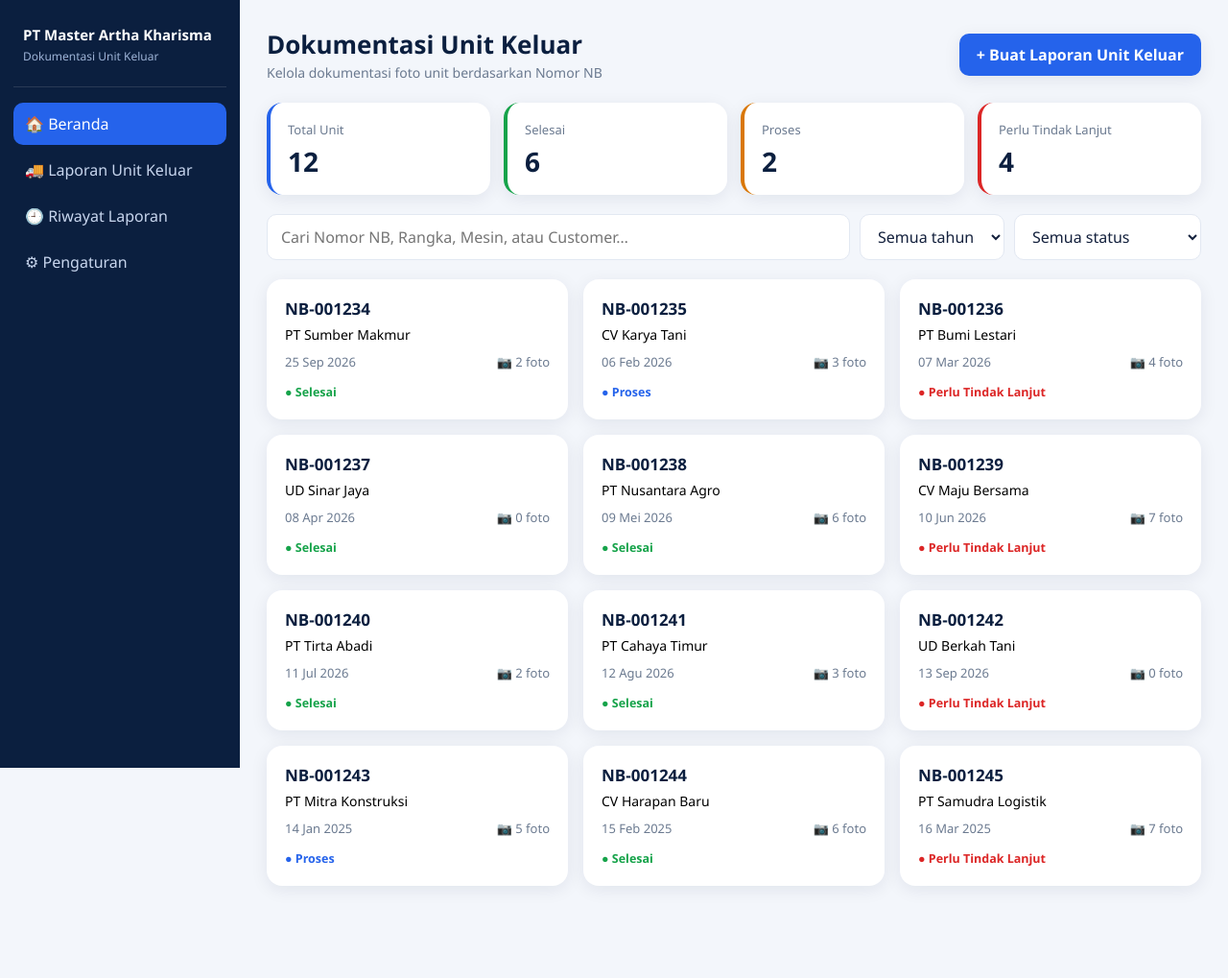
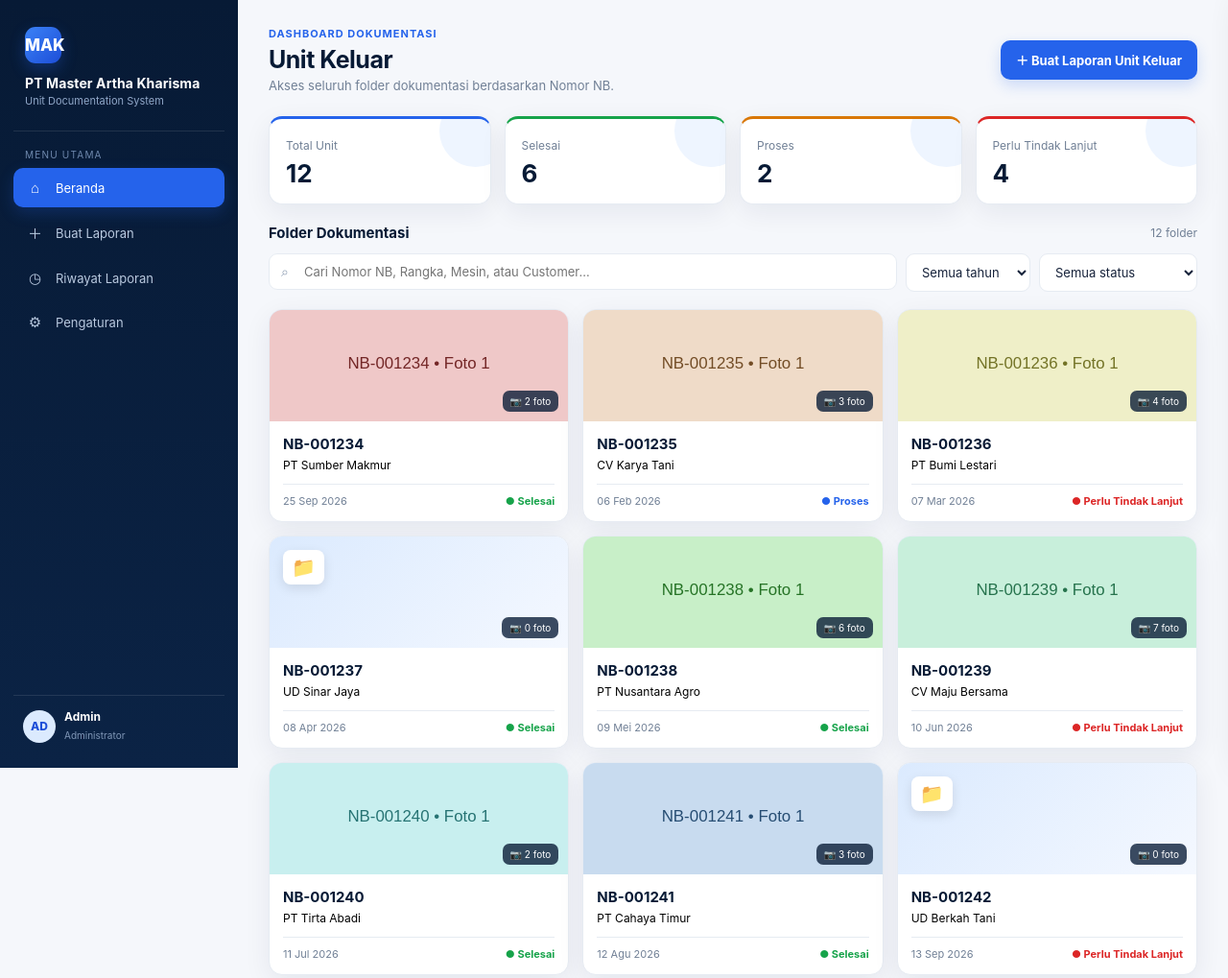
Before and after one commit to mistermocay/masterbus-manageunit, a plain HTML site: page index.html in a window 1280 px wide. Shown: the top 1019 px of the page at 96% size. Before the commit the page ends 951 px from the top, so only its background shows below. Drawn offline with Linux system fonts and the light colour scheme.

Commit message:
Update index.html

```diff
--- a/index.html
+++ b/index.html
@@ -5,95 +5,111 @@
 <meta name="viewport" content="width=device-width, initial-scale=1">
 <title>Dokumentasi Unit Keluar – PT Master Artha Kharisma</title>
 <style>
-:root{--navy:#0b1f3f;--navy2:#13305e;--blue:#2563eb;--blue-soft:#e8f0ff;--bg:#f3f6fb;--white:#fff;--text:#14213d;--muted:#6b7a90;--line:#e2e8f2;--green:#16a34a;--amber:#d97706;--red:#dc2626;--shadow:0 4px 18px rgba(11,31,63,.08)}
+:root{
+  --navy:#071a35;--navy2:#0d2a52;--blue:#2563eb;--blue2:#3b82f6;
+  --blue-soft:#eef5ff;--bg:#f5f7fb;--white:#fff;--text:#17233b;
+  --muted:#718096;--line:#e6ebf2;--green:#16a34a;--amber:#d97706;
+  --red:#dc2626;--shadow:0 8px 28px rgba(15,35,65,.07);
+}
 *{box-sizing:border-box;margin:0}
-body{font-family:"Segoe UI",system-ui,sans-serif;background:var(--bg);color:var(--text);display:flex;min-height:100vh}
-button,input,select{font:inherit}
-button{cursor:pointer}
-:focus-visible{outline:2px solid var(--blue);outline-offset:2px}
-/* Sidebar */
-.sidebar{width:250px;background:var(--navy);color:#fff;padding:22px 14px;position:sticky;top:0;height:100vh;flex-shrink:0}
-.brand{padding:4px 10px 22px;border-bottom:1px solid rgba(255,255,255,.12);margin-bottom:16px}
-.brand b{display:block;font-size:15px}.brand small{color:#9db3d6;font-size:12px}
-.nav button{display:flex;gap:10px;width:100%;padding:11px 12px;margin-bottom:4px;border:0;border-radius:10px;background:none;color:#c8d6ee;text-align:left}
-.nav button:hover{background:var(--navy2)}
-.nav button.active{background:var(--blue);color:#fff}
-/* Main */
-main{flex:1;padding:28px;min-width:0}
-.top{display:flex;justify-content:space-between;align-items:center;gap:14px;flex-wrap:wrap;margin-bottom:22px}
-h1{font-size:26px;color:var(--navy)}
-.sub{color:var(--muted);font-size:14px;margin-top:2px}
-.btn{background:var(--blue);color:#fff;border:0;padding:11px 18px;border-radius:10px;font-weight:600;box-shadow:var(--shadow)}
-.btn:hover{background:#1d4fd8}
-.btn.ghost{background:var(--white);color:var(--navy);border:1px solid var(--line);box-shadow:none}
-.btn.danger{background:#fff;color:var(--red);border:1px solid #f3c1c1;box-shadow:none}
+html,body{min-height:100%}
+body{font-family:Inter,"Segoe UI",system-ui,sans-serif;background:var(--bg);color:var(--text);display:flex;min-height:100vh}
+button,input,select{font:inherit}button{cursor:pointer}:focus-visible{outline:2px solid var(--blue);outline-offset:2px}
+
+/* SIDEBAR */
+.sidebar{width:248px;background:linear-gradient(180deg,#071a35 0%,#0b2345 100%);color:#fff;padding:24px 14px;position:sticky;top:0;height:100vh;flex-shrink:0;display:flex;flex-direction:column}
+.brand{padding:4px 12px 24px;border-bottom:1px solid rgba(255,255,255,.1);margin-bottom:18px}
+.brand-mark{width:38px;height:38px;border-radius:11px;background:linear-gradient(135deg,#3b82f6,#1d4ed8);display:grid;place-items:center;font-weight:800;font-size:17px;margin-bottom:12px;box-shadow:0 6px 16px rgba(37,99,235,.3)}
+.brand b{display:block;font-size:14px;letter-spacing:.1px}.brand small{color:#91a8c9;font-size:11px;display:block;margin-top:3px}
+.nav-label{font-size:10px;text-transform:uppercase;letter-spacing:1.2px;color:#6f89ae;padding:0 12px 8px}
+.nav button{display:flex;align-items:center;gap:11px;width:100%;padding:11px 12px;margin-bottom:5px;border:0;border-radius:10px;background:none;color:#b9c9df;text-align:left;font-size:13px;transition:.18s}
+.nav button .ico{width:21px;text-align:center;font-size:15px}
+.nav button:hover{background:rgba(255,255,255,.07);color:#fff}
+.nav button.active{background:#2563eb;color:#fff;box-shadow:0 6px 16px rgba(37,99,235,.22)}
+.side-bottom{margin-top:auto;padding:14px 10px 2px;border-top:1px solid rgba(255,255,255,.1)}
+.user-mini{display:flex;align-items:center;gap:9px}.avatar{width:34px;height:34px;border-radius:50%;background:#dbeafe;color:#1d4ed8;display:grid;place-items:center;font-size:12px;font-weight:800}
+.user-mini b{font-size:12px;display:block}.user-mini small{color:#8198b8;font-size:10px}
+
+/* MAIN */
+main{flex:1;padding:28px 32px;min-width:0;max-width:1600px;margin:0 auto;width:100%}
+.top{display:flex;justify-content:space-between;align-items:center;gap:16px;flex-wrap:wrap;margin-bottom:24px}
+.eyebrow{font-size:11px;color:var(--blue);font-weight:700;text-transform:uppercase;letter-spacing:1px;margin-bottom:5px}
+h1{font-size:25px;color:var(--navy);letter-spacing:-.5px}.sub{color:var(--muted);font-size:13px;margin-top:4px}
+.btn{background:var(--blue);color:#fff;border:0;padding:11px 16px;border-radius:10px;font-weight:650;box-shadow:0 6px 15px rgba(37,99,235,.2);font-size:13px}.btn:hover{background:#1d4fd8}
+.btn.ghost{background:#fff;color:var(--navy);border:1px solid var(--line);box-shadow:none}.btn.danger{background:#fff;color:var(--red);border:1px solid #f2c5c5;box-shadow:none}
+
+/* STATS */
 .stats{display:grid;grid-template-columns:repeat(4,1fr);gap:14px;margin-bottom:20px}
-.stat{background:var(--white);border-radius:16px;padding:16px 18px;box-shadow:var(--shadow);border-left:4px solid var(--blue)}
-.stat span{color:var(--muted);font-size:13px}.stat b{display:block;font-size:28px;color:var(--navy);margin-top:4px}
-.stat.g{border-color:var(--green)}.stat.a{border-color:var(--amber)}.stat.r{border-color:var(--red)}
-.tools{display:flex;gap:10px;flex-wrap:wrap;margin-bottom:20px}
-.tools input,.tools select,.field input,.field select{padding:11px 14px;border:1px solid var(--line);border-radius:10px;background:var(--white);color:var(--text)}
-.tools input{flex:1;min-width:220px}
-.grid{display:grid;grid-template-columns:repeat(auto-fill,minmax(240px,1fr));gap:16px}
-.card{background:var(--white);border:1px solid transparent;border-radius:16px;padding:18px;box-shadow:var(--shadow);cursor:pointer;text-align:left;transition:border-color .15s,transform .15s}
-.card:hover{border-color:var(--blue);transform:translateY(-2px)}
-.card .nb{font-weight:700;color:var(--navy);font-size:17px;margin-bottom:6px}
-.card .cust{font-size:14px;margin-bottom:10px}
-.card .meta{display:flex;justify-content:space-between;color:var(--muted);font-size:13px;margin-bottom:10px}
-.badge{font-size:12.5px;font-weight:600}
-.badge.Selesai{color:var(--green)}.badge.Proses{color:var(--blue)}.badge.Perlu{color:var(--red)}
-.empty{grid-column:1/-1;text-align:center;color:var(--muted);padding:50px 10px;background:var(--white);border-radius:16px}
-/* Riwayat & Pengaturan */
-.panel{background:var(--white);border-radius:16px;box-shadow:var(--shadow);padding:8px 18px;overflow-x:auto}
-.row{display:flex;justify-content:space-between;gap:12px;padding:13px 0;border-bottom:1px solid var(--line);font-size:14px;cursor:pointer}
-.row:last-child{border:0}
-.info{padding:18px;line-height:1.7;font-size:14px;cursor:default}
-/* Drawer & Modal */
-.overlay{position:fixed;inset:0;background:rgba(11,31,63,.45);display:none;z-index:20}
-.overlay.open{display:block}
-.drawer{position:fixed;top:0;right:-560px;width:min(520px,100%);height:100%;background:var(--white);z-index:30;padding:24px;overflow-y:auto;transition:right .25s;box-shadow:-8px 0 30px rgba(0,0,0,.15)}
-.drawer.open{right:0}
-.drawer h2{color:var(--navy);margin-bottom:14px}
-.dl{display:grid;grid-template-columns:130px 1fr;gap:10px 8px;font-size:14px;margin-bottom:20px}
-.dl dt{color:var(--muted)}.dl dd{font-weight:600;margin:0;word-break:break-word}
-.gallery{display:grid;grid-template-columns:repeat(2,1fr);gap:10px}
-.gallery img{width:100%;aspect-ratio:4/3;object-fit:cover;border-radius:10px;border:1px solid var(--line);cursor:zoom-in}
-.modal{position:fixed;left:50%;top:50%;transform:translate(-50%,-50%);width:min(560px,94%);max-height:92vh;overflow-y:auto;background:var(--white);border-radius:18px;padding:24px;z-index:30;display:none;box-shadow:0 20px 50px rgba(0,0,0,.25)}
-.modal.open{display:block}
-.field{margin-bottom:14px}.field label{display:block;font-size:13px;color:var(--muted);margin-bottom:5px}.field input,.field select{width:100%}
-.previews{display:grid;grid-template-columns:repeat(auto-fill,minmax(90px,1fr));gap:8px;margin-top:10px}
-.pv{position:relative}.pv img{width:100%;aspect-ratio:1;object-fit:cover;border-radius:8px}
-.pv button{position:absolute;top:4px;right:4px;width:22px;height:22px;border-radius:50%;border:0;background:var(--red);color:#fff;line-height:1}
-.actions{display:flex;justify-content:flex-end;gap:10px;margin-top:18px;flex-wrap:wrap}
-.toast{position:fixed;bottom:22px;left:50%;transform:translateX(-50%);background:var(--navy);color:#fff;padding:12px 20px;border-radius:10px;z-index:50;display:none;font-size:14px;max-width:92%}
-.close{float:right;border:0;background:none;font-size:22px;color:var(--muted)}
-/* Responsive */
-@media(max-width:820px){
- body{flex-direction:column}
- .sidebar{width:100%;height:auto;position:static;padding:12px}
- .brand{padding-bottom:10px;margin-bottom:8px}
- .nav{display:grid;grid-template-columns:repeat(2,1fr);gap:4px}.nav button{margin:0}
- main{padding:18px 14px}.stats{grid-template-columns:repeat(2,1fr)}
+.stat{background:#fff;border:1px solid var(--line);border-radius:14px;padding:16px 17px;box-shadow:var(--shadow);position:relative;overflow:hidden}
+.stat:after{content:"";position:absolute;right:-22px;top:-25px;width:75px;height:75px;border-radius:50%;background:var(--blue-soft)}
+.stat span{color:var(--muted);font-size:12px;position:relative;z-index:1}.stat b{display:block;font-size:26px;color:var(--navy);margin-top:5px;position:relative;z-index:1}
+.stat.g{border-top:3px solid var(--green)}.stat.a{border-top:3px solid var(--amber)}.stat.r{border-top:3px solid var(--red)}.stat:not(.g):not(.a):not(.r){border-top:3px solid var(--blue)}
+
+/* SEARCH */
+.section-head{display:flex;align-items:center;justify-content:space-between;margin:5px 0 12px}.section-head h2{font-size:15px;color:var(--navy)}.section-head span{font-size:12px;color:var(--muted)}
+.tools{display:flex;gap:9px;flex-wrap:wrap;margin-bottom:18px}
+.searchbox{position:relative;flex:1;min-width:260px}.searchbox span{position:absolute;left:13px;top:10px;color:#91a0b5;font-size:14px}.tools input,.tools select,.field input,.field select{padding:10px 12px;border:1px solid var(--line);border-radius:9px;background:#fff;color:var(--text);font-size:13px}.searchbox input{width:100%;padding-left:36px}.tools select{min-width:130px}
+
+/* FOLDER CARDS */
+.grid{display:grid;grid-template-columns:repeat(auto-fill,minmax(250px,1fr));gap:14px}
+.card{background:#fff;border:1px solid var(--line);border-radius:14px;padding:0;box-shadow:var(--shadow);cursor:pointer;text-align:left;transition:.18s;overflow:hidden}
+.card:hover{border-color:#b9cff5;transform:translateY(-2px);box-shadow:0 12px 28px rgba(15,35,65,.1)}
+.card-cover{height:116px;background:linear-gradient(135deg,#dbeafe,#f4f8ff);position:relative;overflow:hidden}
+.card-cover img{width:100%;height:100%;object-fit:cover}
+.card-cover .folder-icon{position:absolute;left:14px;top:14px;width:43px;height:36px;border-radius:8px;background:#fff;display:grid;place-items:center;font-size:20px;box-shadow:0 4px 12px rgba(0,0,0,.1)}
+.card-cover .photo-count{position:absolute;right:10px;bottom:10px;background:rgba(7,26,53,.78);color:#fff;padding:5px 8px;border-radius:7px;font-size:10px}
+.card-body{padding:14px}.card .nb{font-weight:750;color:var(--navy);font-size:15px;margin-bottom:5px}.card .cust{font-size:12px;margin-bottom:12px;white-space:nowrap;overflow:hidden;text-overflow:ellipsis}.card .meta{display:flex;justify-content:space-between;color:var(--muted);font-size:11px;padding-top:10px;border-top:1px solid var(--line)}
+.status-dot{font-size:11px;font-weight:650}.status-dot.Selesai{color:var(--green)}.status-dot.Proses{color:var(--blue)}.status-dot.Perlu{color:var(--red)}
+.empty{grid-column:1/-1;text-align:center;color:var(--muted);padding:55px 10px;background:#fff;border:1px dashed var(--line);border-radius:14px}
+
+/* HISTORY / SETTINGS */
+.panel{background:#fff;border:1px solid var(--line);border-radius:14px;box-shadow:var(--shadow);padding:8px 18px;overflow-x:auto}
+.row{display:flex;justify-content:space-between;gap:12px;padding:14px 0;border-bottom:1px solid var(--line);font-size:13px;cursor:pointer}.row:last-child{border:0}.info{padding:18px;line-height:1.7;font-size:13px;cursor:default}
+
+/* DRAWER + MODAL */
+.overlay{position:fixed;inset:0;background:rgba(7,26,53,.46);display:none;z-index:20;backdrop-filter:blur(2px)}.overlay.open{display:block}
+.drawer{position:fixed;top:0;right:-600px;width:min(570px,100%);height:100%;background:#fff;z-index:30;padding:25px 26px;overflow-y:auto;transition:right .25s;box-shadow:-12px 0 35px rgba(0,0,0,.16)}.drawer.open{right:0}
+.drawer h2{color:var(--navy);margin-bottom:17px;font-size:21px}.drawer-head{display:flex;align-items:center;gap:10px;margin-bottom:17px}.drawer-head .folder{width:42px;height:42px;border-radius:10px;background:var(--blue-soft);display:grid;place-items:center;font-size:20px}
+.dl{display:grid;grid-template-columns:125px 1fr;gap:10px 8px;font-size:13px;margin-bottom:23px;padding:15px;background:#f8fafc;border:1px solid var(--line);border-radius:11px}.dl dt{color:var(--muted)}.dl dd{font-weight:650;margin:0;word-break:break-word}
+.gallery{display:grid;grid-template-columns:repeat(2,1fr);gap:10px}.gallery img{width:100%;aspect-ratio:4/3;object-fit:cover;border-radius:9px;border:1px solid var(--line);cursor:zoom-in}
+.modal{position:fixed;left:50%;top:50%;transform:translate(-50%,-50%);width:min(560px,94%);max-height:92vh;overflow-y:auto;background:#fff;border-radius:16px;padding:24px;z-index:30;display:none;box-shadow:0 20px 55px rgba(0,0,0,.25)}.modal.open{display:block}
+.field{margin-bottom:13px}.field label{display:block;font-size:12px;color:var(--muted);margin-bottom:5px;font-weight:600}.field input,.field select{width:100%}
+.previews{display:grid;grid-template-columns:repeat(auto-fill,minmax(88px,1fr));gap:8px;margin-top:10px}.pv{position:relative}.pv img{width:100%;aspect-ratio:1;object-fit:cover;border-radius:8px}.pv button{position:absolute;top:4px;right:4px;width:22px;height:22px;border-radius:50%;border:0;background:var(--red);color:#fff;line-height:1}
+.actions{display:flex;justify-content:flex-end;gap:9px;margin-top:18px;flex-wrap:wrap}.toast{position:fixed;bottom:22px;left:50%;transform:translateX(-50%);background:var(--navy);color:#fff;padding:11px 18px;border-radius:9px;z-index:50;display:none;font-size:13px;max-width:92%}.close{float:right;border:0;background:none;font-size:22px;color:var(--muted)}
+
+/* RESPONSIVE */
+@media(max-width:900px){.sidebar{width:220px}main{padding:22px}.stats{grid-template-columns:repeat(2,1fr)}}
+@media(max-width:680px){
+ body{display:block}.sidebar{width:100%;height:auto;position:static;padding:14px}.brand{padding-bottom:13px;margin-bottom:12px}.nav{display:grid;grid-template-columns:repeat(2,1fr);gap:4px}.nav button{margin:0}
+ .side-bottom{display:none}main{padding:18px 14px}.stats{grid-template-columns:repeat(2,1fr);gap:9px}.stat{padding:13px}.stat b{font-size:22px}.grid{grid-template-columns:1fr}.top{margin-bottom:18px}
 }
 </style>
 </head>
 <body>
 
 <aside class="sidebar">
-  <div class="brand"><b>PT Master Artha Kharisma</b><small>Dokumentasi Unit Keluar</small></div>
+  <div class="brand">
+    <div class="brand-mark">MAK</div>
+    <b>PT Master Artha Kharisma</b>
+    <small>Unit Documentation System</small>
+  </div>
+  <div class="nav-label">Menu Utama</div>
   <nav class="nav">
-    <button data-view="home" class="active">🏠 Beranda</button>
-    <button data-view="laporan">🚚 Laporan Unit Keluar</button>
-    <button data-view="riwayat">🕘 Riwayat Laporan</button>
-    <button data-view="setting">⚙ Pengaturan</button>
+    <button data-view="home" class="active"><span class="ico">⌂</span>Beranda</button>
+    <button data-view="laporan"><span class="ico">＋</span>Buat Laporan</button>
+    <button data-view="riwayat"><span class="ico">◷</span>Riwayat Laporan</button>
+    <button data-view="setting"><span class="ico">⚙</span>Pengaturan</button>
   </nav>
+  <div class="side-bottom">
+    <div class="user-mini"><div class="avatar">AD</div><div><b>Admin</b><small>Administrator</small></div></div>
+  </div>
 </aside>
 
 <main>
   <section id="view-home">
     <div class="top">
-      <div><h1>Dokumentasi Unit Keluar</h1><p class="sub">Kelola dokumentasi foto unit berdasarkan Nomor NB</p></div>
-      <button class="btn" id="btnNew">+ Buat Laporan Unit Keluar</button>
+      <div><div class="eyebrow">Dashboard Dokumentasi</div><h1>Unit Keluar</h1><p class="sub">Akses seluruh folder dokumentasi berdasarkan Nomor NB.</p></div>
+      <button class="btn" id="btnNew">＋ Buat Laporan Unit Keluar</button>
     </div>
     <div class="stats">
       <div class="stat"><span>Total Unit</span><b id="stTotal">0</b></div>
@@ -101,8 +117,9 @@ h1{font-size:26px;color:var(--navy)}
       <div class="stat a"><span>Proses</span><b id="stProses">0</b></div>
       <div class="stat r"><span>Perlu Tindak Lanjut</span><b id="stTL">0</b></div>
     </div>
+    <div class="section-head"><h2>Folder Dokumentasi</h2><span id="folderCount">0 folder</span></div>
     <div class="tools">
-      <input id="search" type="search" placeholder="Cari Nomor NB, Rangka, Mesin, atau Customer…" aria-label="Cari unit">
+      <div class="searchbox"><span>⌕</span><input id="search" type="search" placeholder="Cari Nomor NB, Rangka, Mesin, atau Customer…" aria-label="Cari unit"></div>
       <select id="fYear" aria-label="Filter tahun"><option value="">Semua tahun</option></select>
       <select id="fStatus" aria-label="Filter status"><option value="">Semua status</option><option>Selesai</option><option>Proses</option><option>Perlu Tindak Lanjut</option></select>
     </div>
@@ -168,13 +185,22 @@ function render() {
   $("stSelesai").textContent = units.filter((u) => u.status === "Selesai").length;
   $("stProses").textContent = units.filter((u) => u.status === "Proses").length;
   $("stTL").textContent = units.filter((u) => u.status === "Perlu Tindak Lanjut").length;
-  $("grid").innerHTML = list.length ? list.map((u) => `
+  $("folderCount").textContent = `${list.length} folder`;
+  $("grid").innerHTML = list.length ? list.map((u) => {
+    const cover = (u.foto || [])[0];
+    return `
     <button class="card" data-nb="${esc(u.nomorNB)}">
-      <div class="nb">${esc(u.nomorNB)}</div>
-      <div class="cust">${esc(u.namaCustomer)}</div>
-      <div class="meta"><span>${fmtDate(u.tanggalKeluar)}</span><span>📷 ${(u.foto || []).length} foto</span></div>
-      <span class="badge ${statClass(u.status)}">● ${esc(u.status)}</span>
-    </button>`).join("") : `<div class="empty">Tidak ada unit yang cocok. Ubah kata kunci atau filter.</div>`;
+      <div class="card-cover">
+        ${cover ? `<img src="${esc(cover)}" alt="" loading="lazy">` : `<div class="folder-icon">📁</div>`}
+        <span class="photo-count">📷 ${(u.foto || []).length} foto</span>
+      </div>
+      <div class="card-body">
+        <div class="nb">${esc(u.nomorNB)}</div>
+        <div class="cust">${esc(u.namaCustomer || "Customer belum diisi")}</div>
+        <div class="meta"><span>${fmtDate(u.tanggalKeluar)}</span><span class="status-dot ${statClass(u.status)}">● ${esc(u.status)}</span></div>
+      </div>
+    </button>`;
+  }).join("") : `<div class="empty">Tidak ada folder yang cocok.<br><small>Ubah kata kunci atau filter pencarian.</small></div>`;
   // Opsi tahun
   const years = [...new Set(units.map((u) => String(u.tanggalKeluar).slice(0, 4)))].sort().reverse();
   $("fYear").innerHTML = `<option value="">Semua tahun</option>` + years.map((y) => `<option ${y === yr ? "selected" : ""}>${y}</option>`).join("");
```
